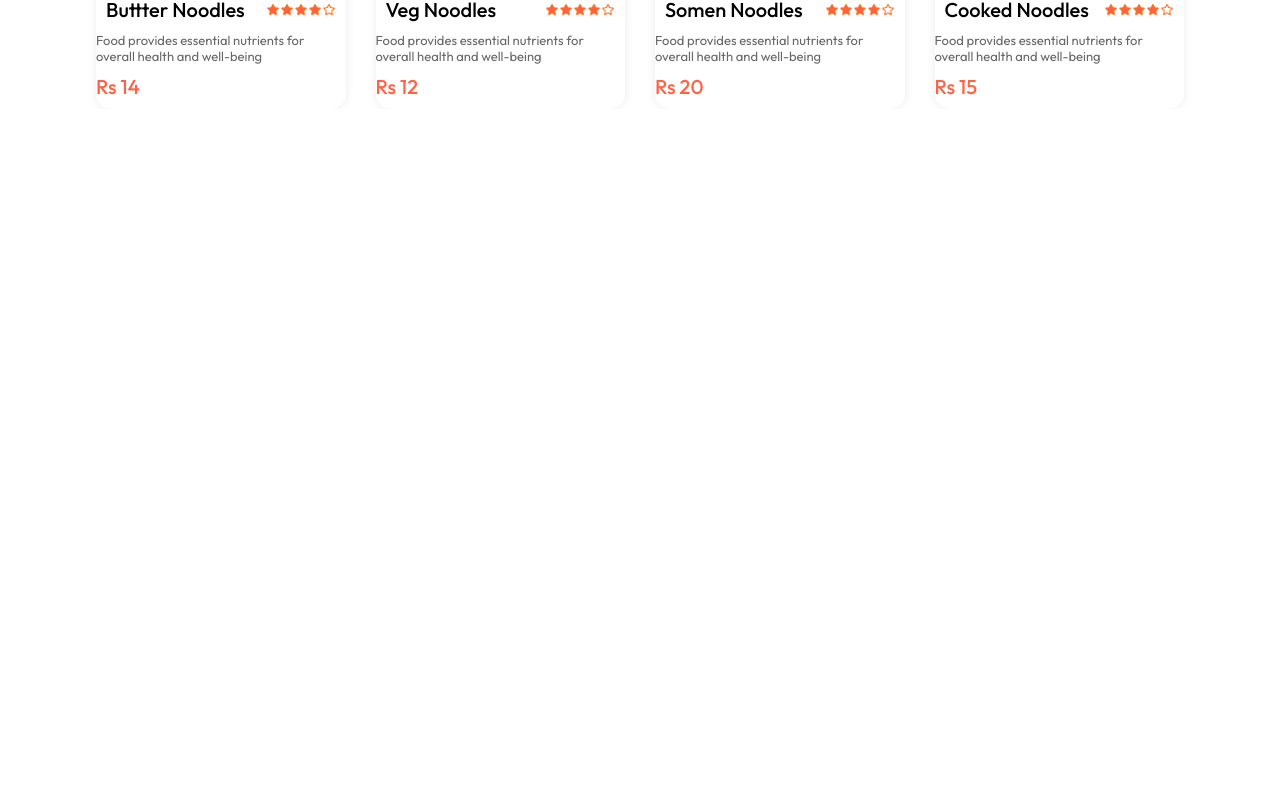
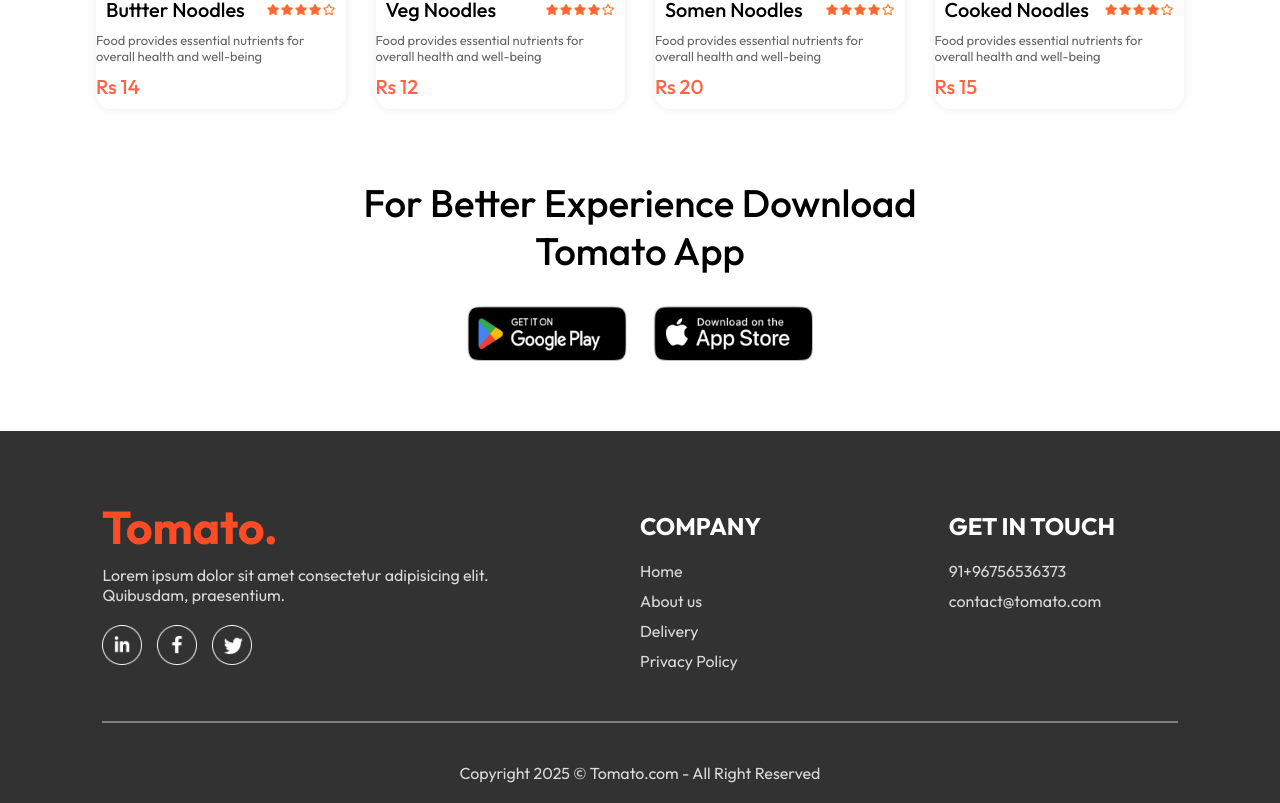
Before and after one commit to SohamPethkar7038/FoodDeliveryMern, a React (Vite) app in the folder frontend/: page / in a window 1280 px wide. Shown: the part 3848-4651 px from the top of the page. Before the commit the page ends 3957 px from the top, so only its background shows below. Built offline with nearby package versions, Linux system fonts and the light colour scheme.

Commit message:
added Footer and AppDownload component feature

```diff
--- a/frontend/src/App.jsx
+++ b/frontend/src/App.jsx
@@ -1,14 +1,22 @@
 
 import React from 'react'
 import './App.css'
-import { Route, Routes } from 'react-router-dom'
+
 import Home from './pages/Home/Home'
 import Cart from './pages/Cart/Cart'
 import PlaceOrder from './pages/PlaceOrder/PlaceOrder'
 import Navbar from './components/Navbar/Navbar'
+import Footer from './components/Footer/Footer'
+
+import { Route, Routes } from 'react-router-dom'
+
+
+
+
 function App() {
   return (
-    <div className='app'>
+    <div>
+       <div className='app'>
       <Navbar/>
       <Routes>
         <Route path='/' element={<Home/>}/>
@@ -16,6 +24,11 @@
         <Route path='/order' element={<PlaceOrder/>}/>
       </Routes>
     </div>
+
+    <Footer/>
+
+    </div>
+
   )
 }
 
--- /dev/null
+++ b/frontend/src/components/AppDownload/AppDownload.css
@@ -0,0 +1,25 @@
+.app-download{
+    margin: auto auto;
+    margin-top: 70px;
+    font-size: max(3vw,20px);
+    text-align: center;
+    font-weight: 500;
+}
+
+.app-download-platform{
+    display: flex;
+    justify-content: center;
+    gap: max(2vw,10px);
+    margin-top: 30px;
+}
+
+.app-download-platform img{
+    width: max(30vw,120px);
+    max-width: 160px;
+    transition: 0.5s;
+    cursor: pointer;
+}
+
+.app-download-platform img:hover{
+    transform: scale(1.05);
+}
--- /dev/null
+++ b/frontend/src/components/AppDownload/AppDownload.jsx
@@ -0,0 +1,17 @@
+import React from 'react'
+import './AppDownload.css'
+import { assets } from '../../assets/assets'
+
+const AppDownload = () => {
+  return (
+    <div className='app-download' id='app-dowload'>
+        <p>For Better Experience Download<br/> Tomato App</p>
+        <div className="app-download-platform">
+            <img src={assets.play_store} alt="" />
+            <img src={assets.app_store} alt="" />
+        </div>
+    </div>
+  )
+}
+
+export default AppDownload
--- /dev/null
+++ b/frontend/src/components/Footer/Footer.css
@@ -0,0 +1,47 @@
+.footer{
+    color: #d9d9d9;
+    background-color: #323232;
+    display: flex;
+    flex-direction: column;
+    align-items: center;
+    gap: 20px;
+    padding: 20px 8vw;
+    padding-top:80px;
+    margin-top: 70px;
+}
+
+.footer-content{
+    width: 100%;
+    display: grid;
+    grid-template-columns: 2fr 1fr 1fr;
+    gap:80px ;
+}
+
+.footer-content-left, .footer-content-center, .footer-content-right{
+    display: flex;
+    flex-direction: column;
+    align-items: start;
+    gap: 20px;
+}
+
+.footer-content-left li, .footer-content-center li, .footer-content-right li{
+    list-style: none;
+    margin-bottom: 10px;
+}
+
+.footer-content-center h2, .footer-content-right h2{
+    color: white;
+}
+
+.footer-social-icons img{
+    width: 40px;
+    margin-right: 15px;
+}
+
+.footer hr{
+   width: 100%;
+   height: 2px;
+   margin: 20px 0;
+   background-color: grey;
+   border: none;
+}
--- /dev/null
+++ b/frontend/src/components/Footer/Footer.jsx
@@ -0,0 +1,43 @@
+import {React} from 'react'
+import './Footer.css'
+import { assets } from '../../assets/assets'
+
+
+const Footer=()=>{
+    return(
+        <div className='footer' id='footer'>
+            <div className="footer-content">
+                <div className="footer-content-left">
+                    <img src={assets.logo} alt="" />
+                    <p>Lorem ipsum dolor sit amet consectetur adipisicing elit. Quibusdam, praesentium.</p>
+                    <div className="footer-social-icons">
+                        <img src={assets.linkedin_icon} alt="" />
+                        <img src={assets.facebook_icon} alt="" />
+                        <img src={assets.twitter_icon} alt="" />
+                    </div>
+                </div>
+                <div className="footer-content-center">
+                    <h2>COMPANY</h2>
+                    <ul>
+                        <li>Home</li>
+                        <li>About us</li>
+                        <li>Delivery</li>
+                        <li>Privacy Policy</li>
+                    </ul>
+                </div>
+                <div className="footer-content-right">
+                    <h2>GET IN TOUCH</h2>
+                    <ul>
+                        <li>91+96756536373</li>
+                        <li>contact@tomato.com</li>
+                    </ul>
+                </div>
+                </div>
+
+                <hr />
+                <p className='footer-copyright'>Copyright 2025 © Tomato.com - All Right Reserved</p>
+        </div>
+    )
+}
+
+export default Footer
--- a/frontend/src/pages/Home/Home.jsx
+++ b/frontend/src/pages/Home/Home.jsx
@@ -3,6 +3,7 @@
 import Header from '../../components/Header/Header'
 import ExploreMenu from '../../components/ExploreMenu/ExploreMenu'
 import FoodDisplay from '../../components/FoodDisplay/FoodDisplay'
+import AppDownload from '../../components/AppDownload/AppDownload'
 
 
 const Home=()=>{
@@ -12,6 +13,7 @@
           <Header/>
           <ExploreMenu category={category} setCategory={setCategory}/>
           <FoodDisplay category={category}/>
+          <AppDownload/>
         </div>
     )
 }
```
